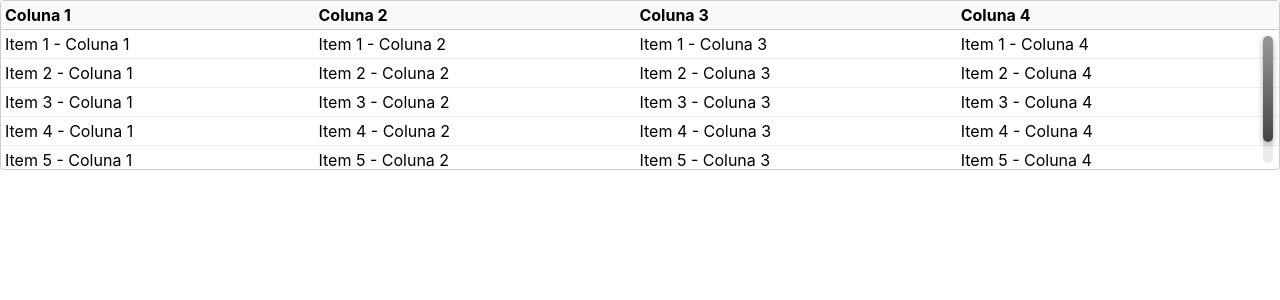
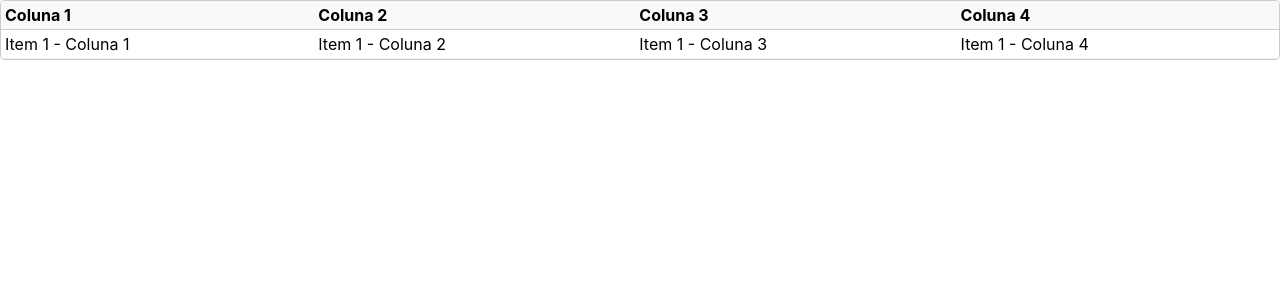
Before and after one commit to imbroisi/react-18-general, a React (Create React App) app: page / in a window 1280 px wide. Shown: the top 300 px of the page. Built offline with nearby package versions, Linux system fonts and the light colour scheme.

Commit message:
TableWithScrollBar

```diff
--- a/src/components/TableWithScroll.tsx
+++ b/src/components/TableWithScroll.tsx
@@ -12,7 +12,7 @@ type TableWithScrollProps = {
 };
 
 // Array default com 20 itens
-const DEFAULT_TABLE_DATA: TableItem[] = Array.from({ length: 6 }).map((_, index) => ({
+const DEFAULT_TABLE_DATA: TableItem[] = Array.from({ length: 1 }).map((_, index) => ({
   col1: `Item ${index + 1} - Coluna 1`,
   col2: `Item ${index + 1} - Coluna 2`,
   col3: `Item ${index + 1} - Coluna 3`,
```
